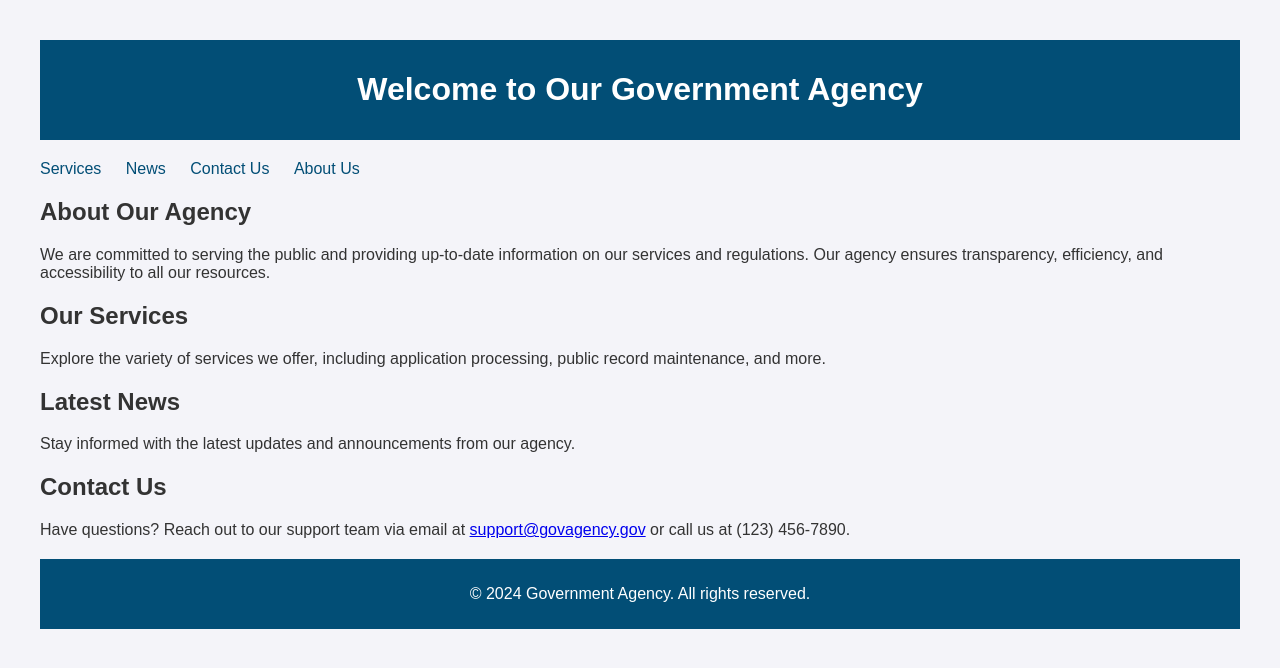
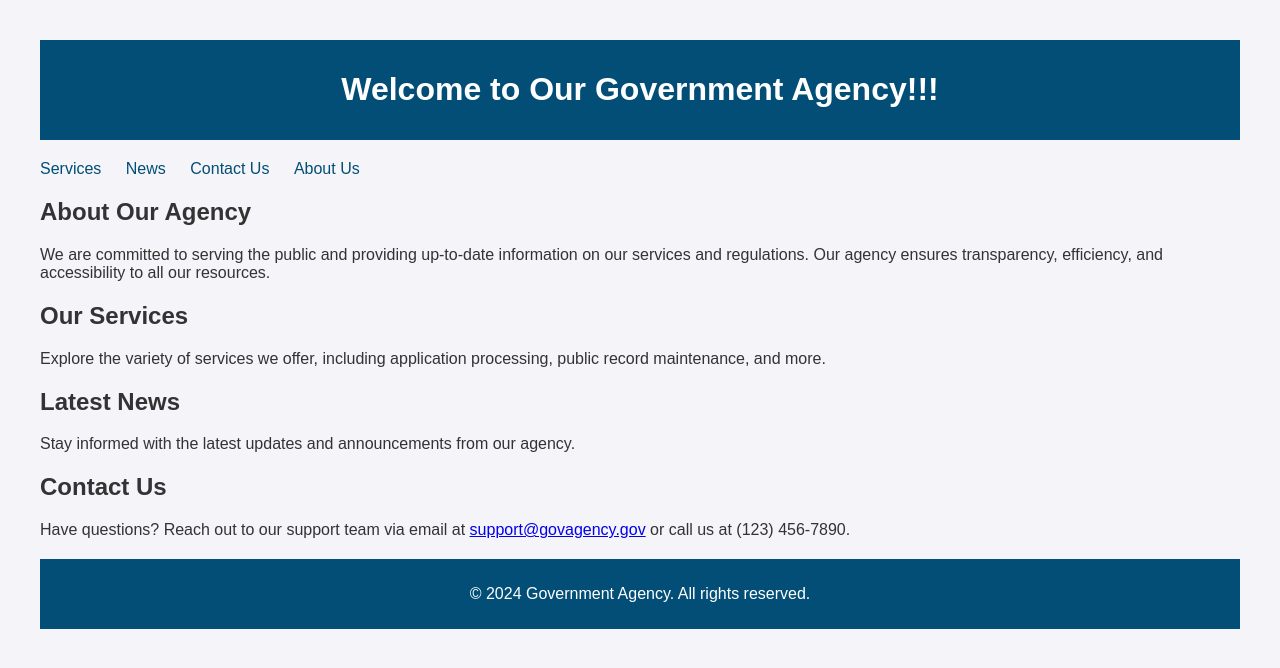
Before and after one commit to mpinho16/devhawks, a plain HTML site: page index.html in a window 1280 px wide. Drawn offline with Linux system fonts and the light colour scheme.

Commit message:
Update index.html

```diff
--- a/index.html
+++ b/index.html
@@ -46,7 +46,7 @@
 </head>
 <body>
     <header>
-        <h1>Welcome to Our Government Agency</h1>
+        <h1>Welcome to Our Government Agency!!!</h1>
     </header>
     <nav>
         <ul>
```
